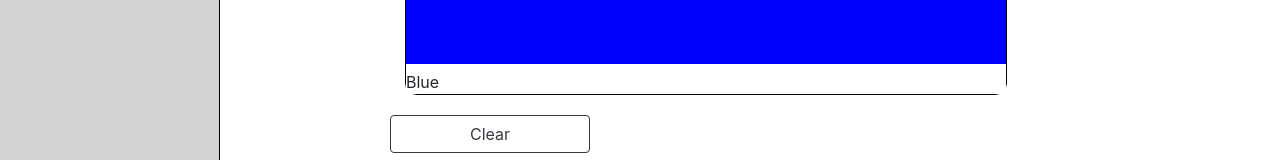
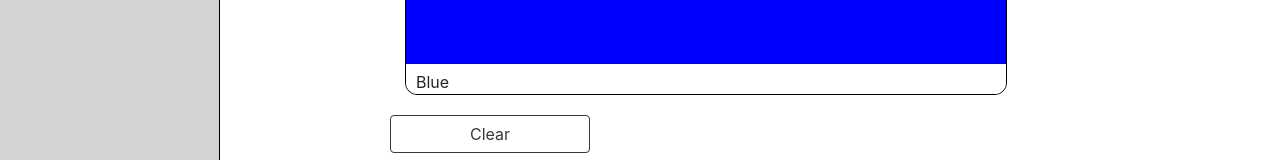
Before and after one commit to curtisyungen/hh-interview, a React (Create React App) app: page /detail in a window 1280 px wide. Shown: the part 625-785 px from the top of the page. Built offline with nearby package versions, Linux system fonts and the light colour scheme.

Commit message:
Add files via upload

```diff
--- a/src/components/Color/color.css
+++ b/src/components/Color/color.css
@@ -7,12 +7,17 @@
 }
 
 .colorBackground {
+    border-top-left-radius: 12px;
+    border-top-right-radius: 12px;
     color: black;
     display: inline-block;
 }
 
 .colorName {
     background: #fff;
+    border-bottom-left-radius: 12px;
+    border-bottom-right-radius: 12px;
+    padding-left: 10px;
 }
 
 .large {
```
